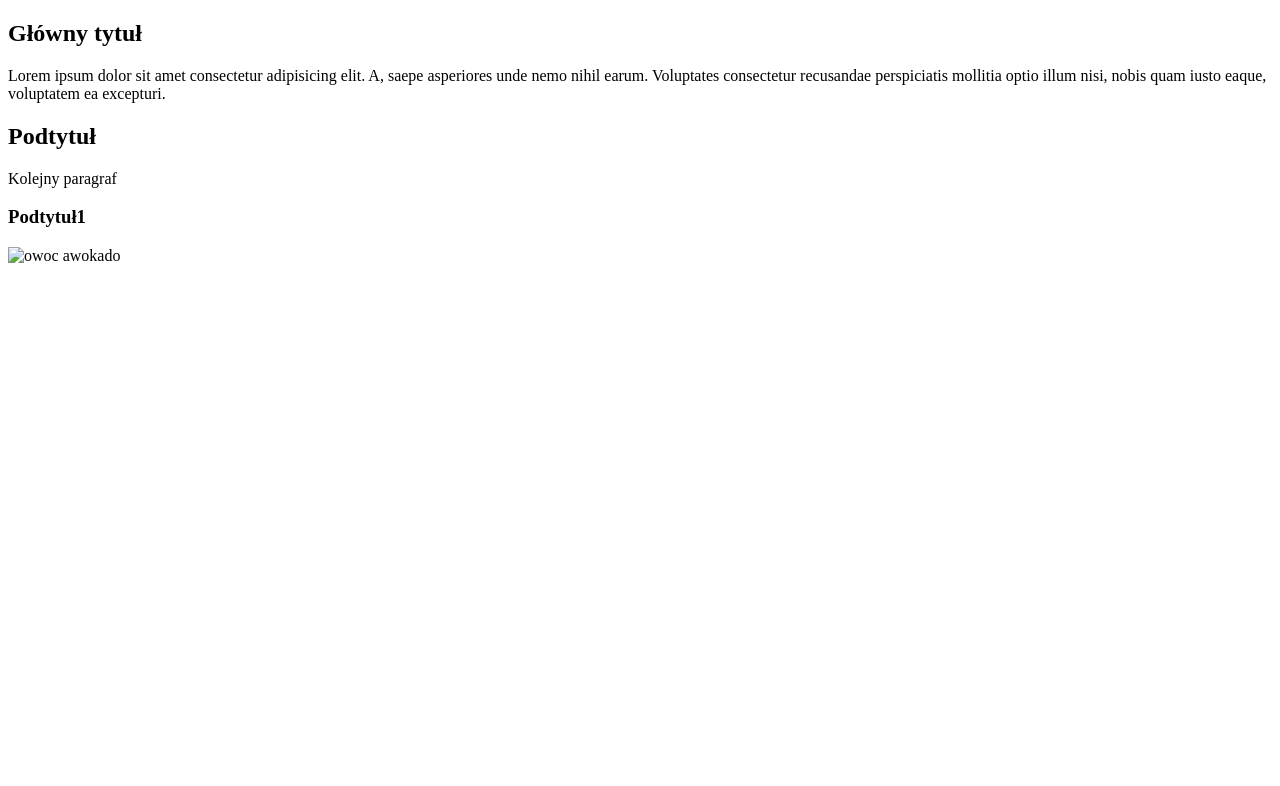
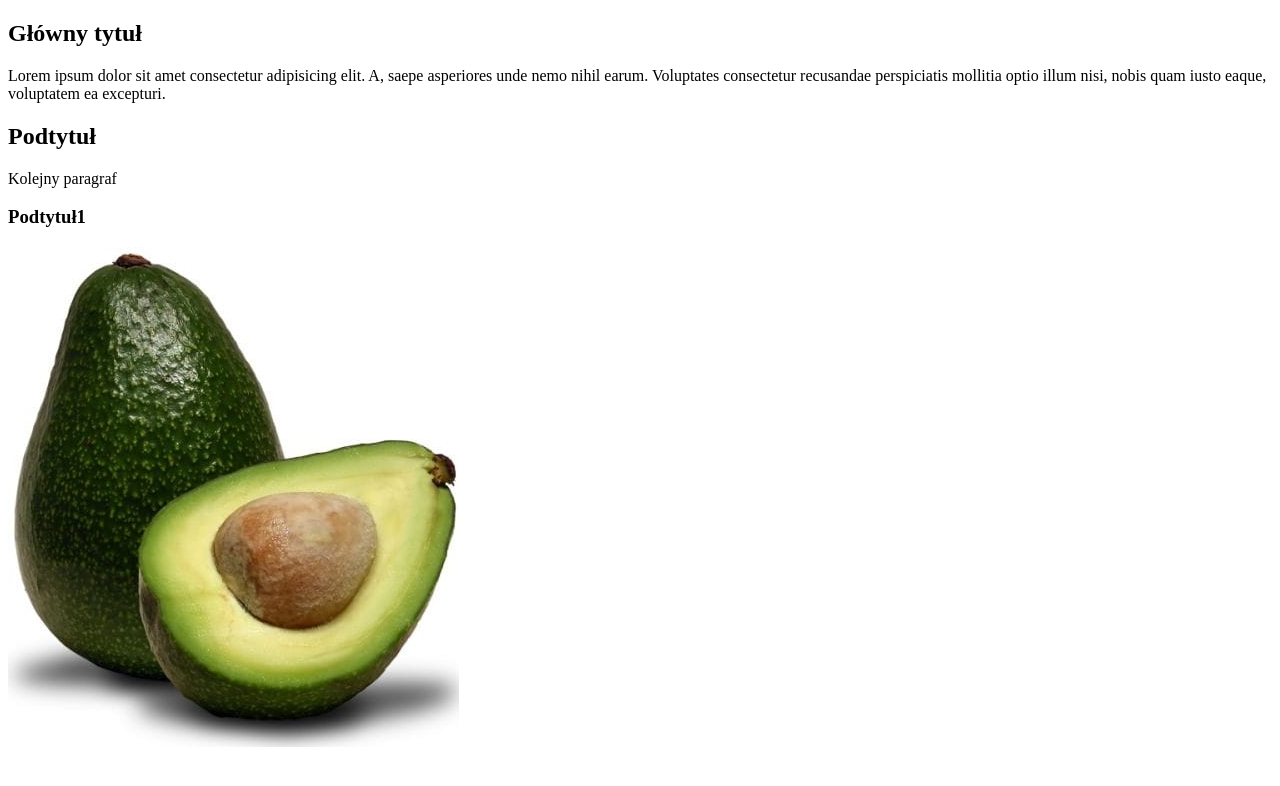
Before and after one commit to tsuchanowski/zadanie37361, a plain HTML site: page index.html in a window 1280 px wide. Drawn offline with Linux system fonts and the light colour scheme.

Commit message:
Dodanie pliku z awokado

```diff
--- a/index.html
+++ b/index.html
@@ -18,7 +18,7 @@
             <h2>Podtytuł</h2>
             <p2>Kolejny paragraf</p2>
             <h3>Podtytuł1</h3>
-            <img src="C:\Users\Jan\Desktop\awokado.jpg" alt="owoc awokado" />
+            <img src="awokado.jpg" alt="owoc awokado" />
         </header>
 </body>
 
```
Also changed, not shown: awokado.jpg (added).
